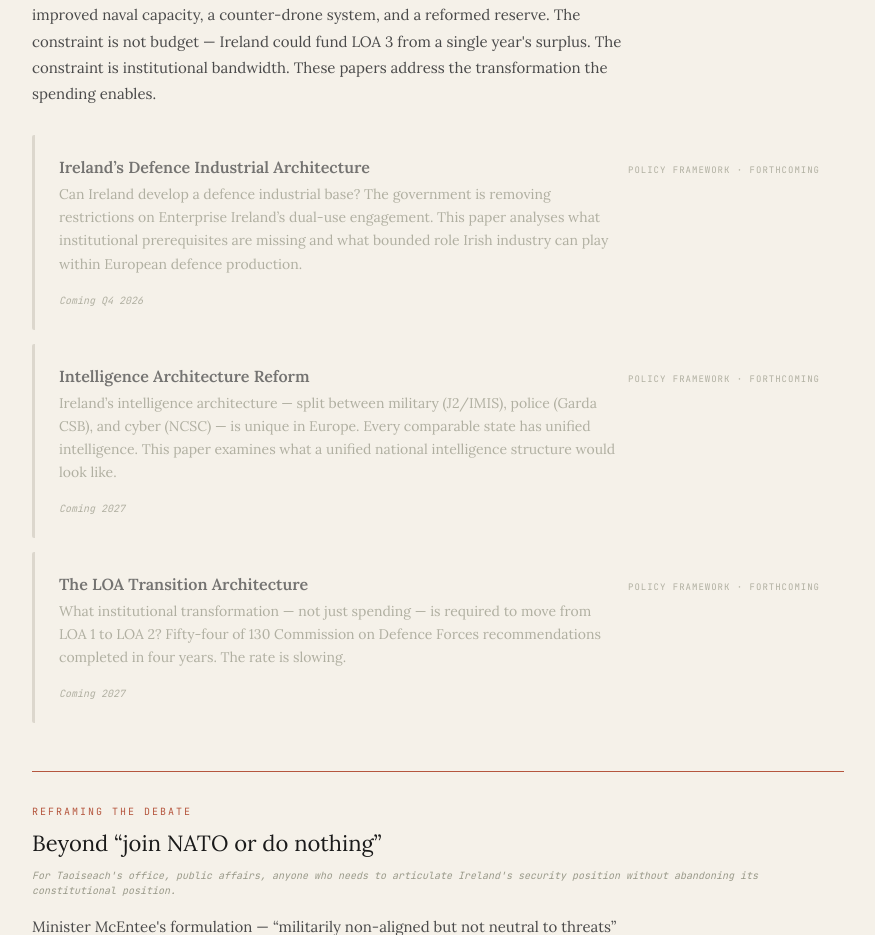
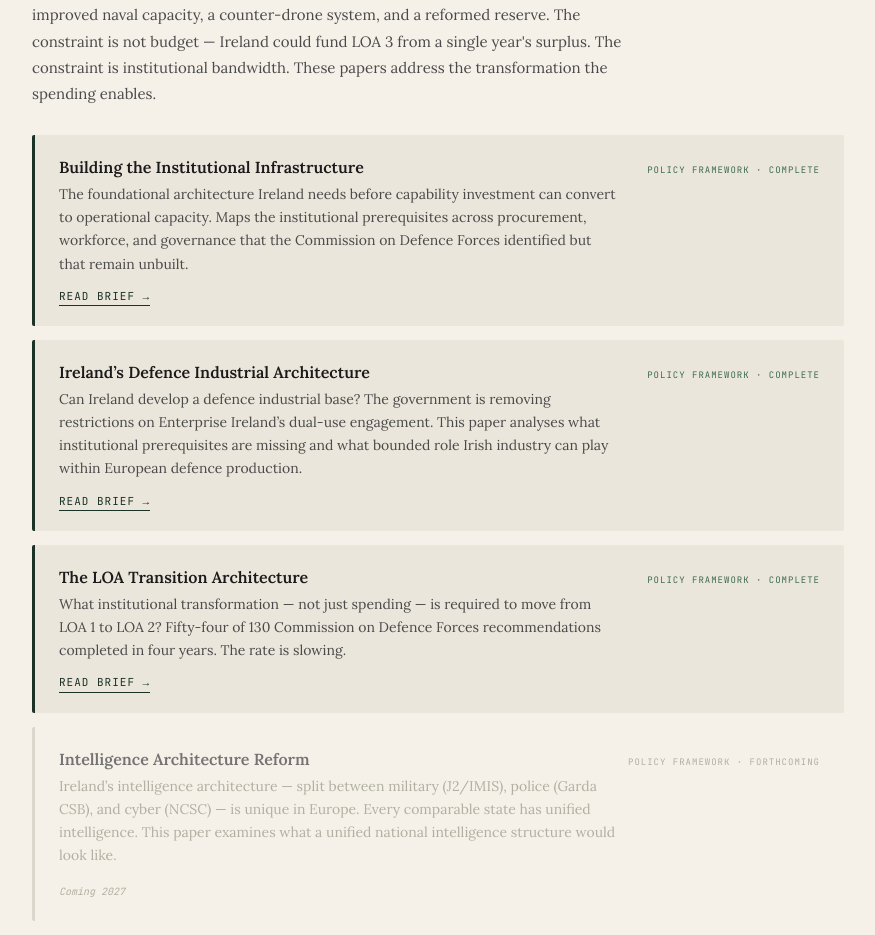
Before and after one commit to scosullivan/security-ireland, a Next.js app: page /for-policymakers in a window 1280 px wide. Shown: the part 4440-5375 px from the top of the page, without its empty margins (202-1077 px from the left). Built offline with nearby package versions, Linux system fonts and the light colour scheme.

Commit message:
Update page.tsx

```diff
--- a/src/app/for-policymakers/page.tsx
+++ b/src/app/for-policymakers/page.tsx
@@ -314,22 +314,31 @@ export default function ForPolicymakers() {
         </p>
 
         <div style={{ display: 'flex', flexDirection: 'column', gap: '14px' }}>
-          <ForthcomingCard
+          <PubCard
+            title="Building the Institutional Infrastructure"
+            type="Policy Framework · Complete"
+            desc="The foundational architecture Ireland needs before capability investment can convert to operational capacity. Maps the institutional prerequisites across procurement, workforce, and governance that the Commission on Defence Forces identified but that remain unbuilt."
+            href="/publications/building-institutional-infrastructure"
+            status="complete"
+          />
+          <PubCard
             title="Ireland&rsquo;s Defence Industrial Architecture"
-            type="Policy Framework · Forthcoming"
+            type="Policy Framework · Complete"
             desc="Can Ireland develop a defence industrial base? The government is removing restrictions on Enterprise Ireland&rsquo;s dual-use engagement. This paper analyses what institutional prerequisites are missing and what bounded role Irish industry can play within European defence production."
-            coming="Coming Q4 2026"
+            href="/publications/defence-industrial-architecture"
+            status="complete"
+          />
+          <PubCard
+            title="The LOA Transition Architecture"
+            type="Policy Framework · Complete"
+            desc="What institutional transformation — not just spending — is required to move from LOA 1 to LOA 2? Fifty-four of 130 Commission on Defence Forces recommendations completed in four years. The rate is slowing."
+            href="/publications/loa-transition-architecture"
+            status="complete"
           />
           <ForthcomingCard
             title="Intelligence Architecture Reform"
             type="Policy Framework · Forthcoming"
             desc="Ireland&rsquo;s intelligence architecture — split between military (J2/IMIS), police (Garda CSB), and cyber (NCSC) — is unique in Europe. Every comparable state has unified intelligence. This paper examines what a unified national intelligence structure would look like."
-            coming="Coming 2027"
-          />
-          <ForthcomingCard
-            title="The LOA Transition Architecture"
-            type="Policy Framework · Forthcoming"
-            desc="What institutional transformation — not just spending — is required to move from LOA 1 to LOA 2? Fifty-four of 130 Commission on Defence Forces recommendations completed in four years. The rate is slowing."
             coming="Coming 2027"
           />
         </div>
```
